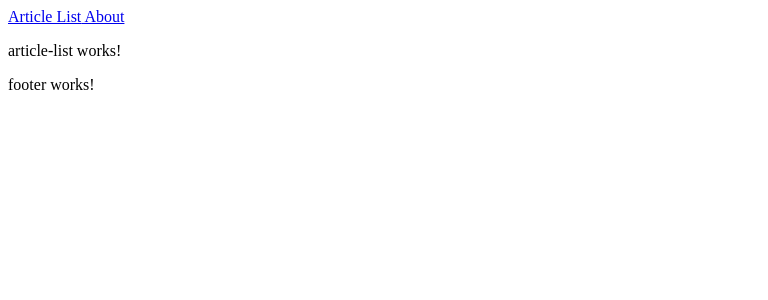
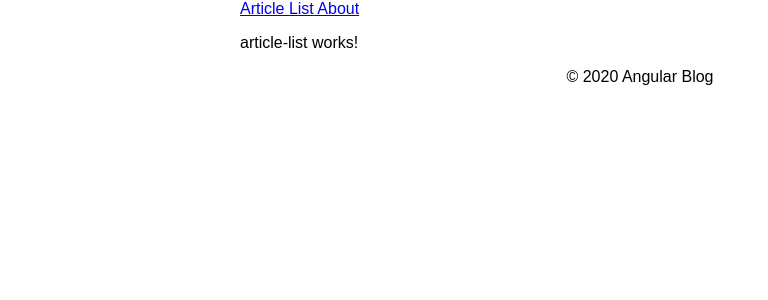
Before and after one commit to dilancse/Angular-Blog, an Angular app in the folder Angular-Blog/: page /articles in a window 1280 px wide. Shown: the top 300 px of the page, without its empty margins (0-768 px from the left). Built offline with nearby package versions, Linux system fonts and the light colour scheme.

Commit message:
Add stylings for fotter and whole body

```diff
--- a/Angular-Blog/src/app/footer/footer.component.css
+++ b/Angular-Blog/src/app/footer/footer.component.css
@@ -0,0 +1,4 @@
+.fotter {
+  text-align: center;
+  vertical-align: bottom;
+}
--- a/Angular-Blog/src/app/footer/footer.component.html
+++ b/Angular-Blog/src/app/footer/footer.component.html
@@ -1 +1,3 @@
-<p>footer works!</p>
+<p class="fotter">
+  &copy; 2020 Angular Blog
+</p>
--- a/Angular-Blog/src/styles.css
+++ b/Angular-Blog/src/styles.css
@@ -1 +1,6 @@
 /* You can add global styles to this file, and also import other style files */
+body{
+  margin: 0 auto;
+  max-width: 800px;
+  font-family: Arial, Helvetica, sans-serif;
+}
```
